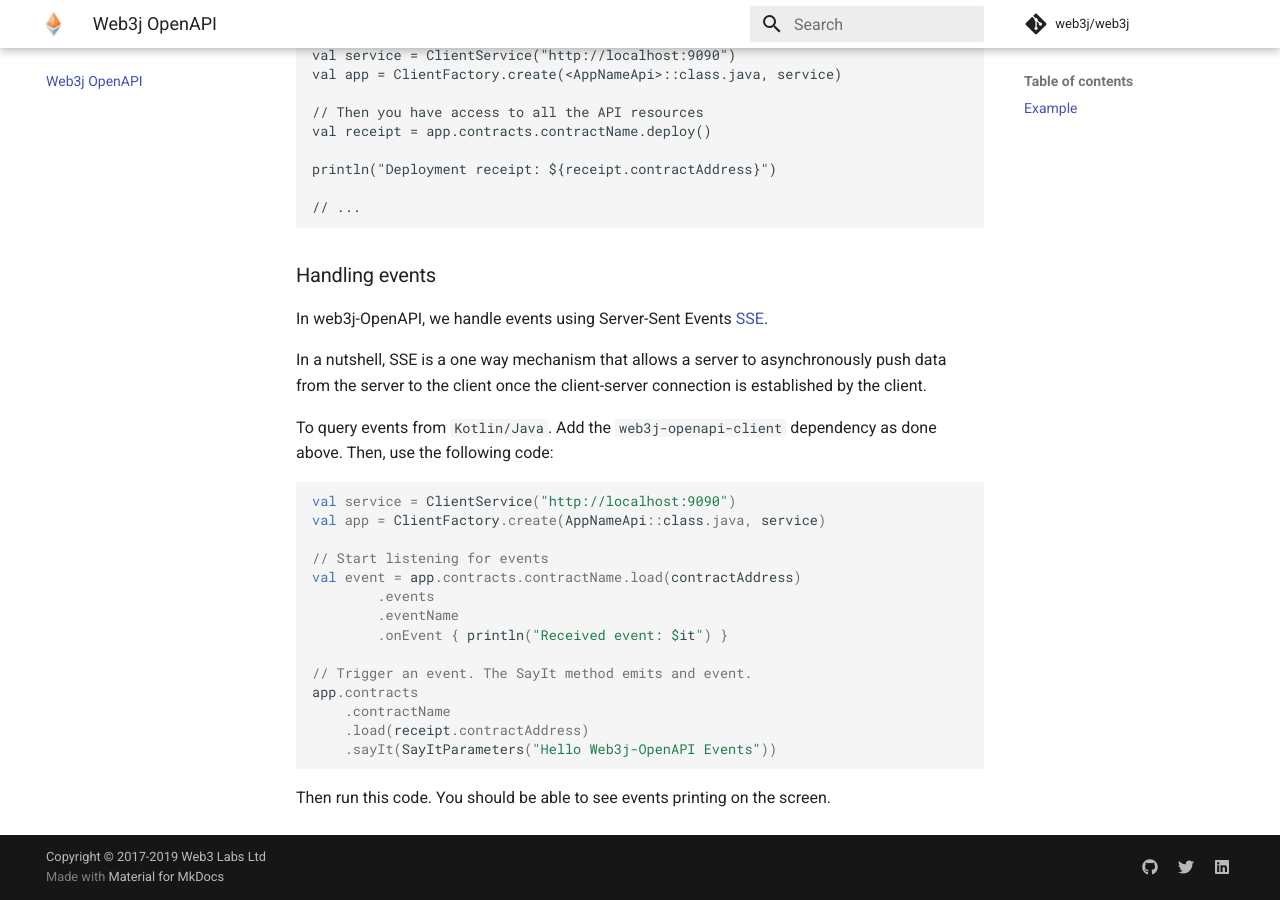
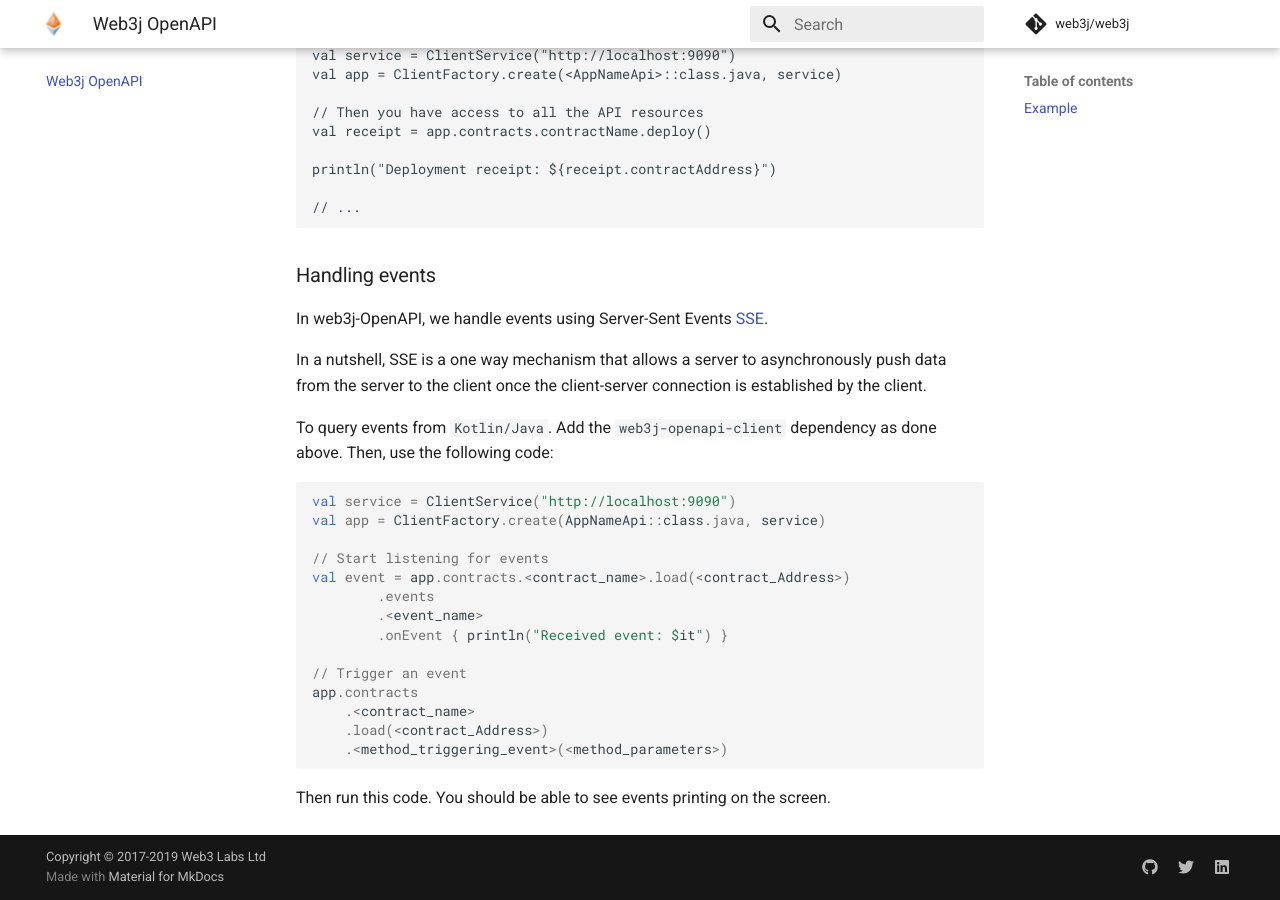
Before and after one commit to hyperledger/web3j-docs, an MkDocs documentation site: the page built from docs/web3j_openapi.md, in a window 1280 px wide and 900 px high, scrolled down 13617 px. Built offline with MkDocs 1.6.1 and Material for MkDocs 9.7.7, drawn with Linux system fonts in a browser that asks for light colours; comment, search, counter and statistics services are not loaded.

Commit message:
updates sse code

````diff
--- a/docs/web3j_openapi.md
+++ b/docs/web3j_openapi.md
@@ -593,16 +593,16 @@ val service = ClientService("http://localhost:9090")
 val app = ClientFactory.create(AppNameApi::class.java, service)
 
 // Start listening for events
-val event = app.contracts.contractName.load(contractAddress)
+val event = app.contracts.<contract_name>.load(<contract_Address>)
         .events
-        .eventName
+        .<event_name>
         .onEvent { println("Received event: $it") }
 
-// Trigger an event. The SayIt method emits and event.
+// Trigger an event
 app.contracts
-    .contractName
-    .load(receipt.contractAddress)
-    .sayIt(SayItParameters("Hello Web3j-OpenAPI Events"))
+    .<contract_name>
+    .load(<contract_Address>)
+    .<method_triggering_event>(<method_parameters>)
 ```
 
 Then run this code. You should be able to see events printing on the screen.
````
